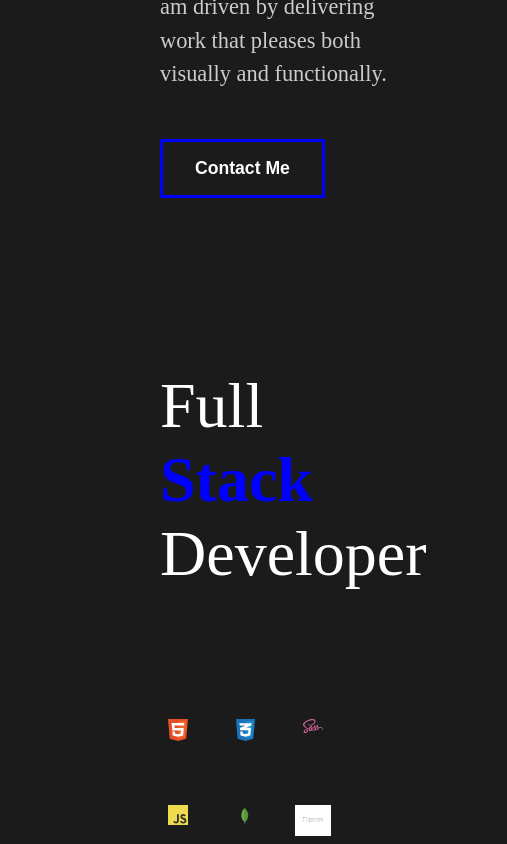
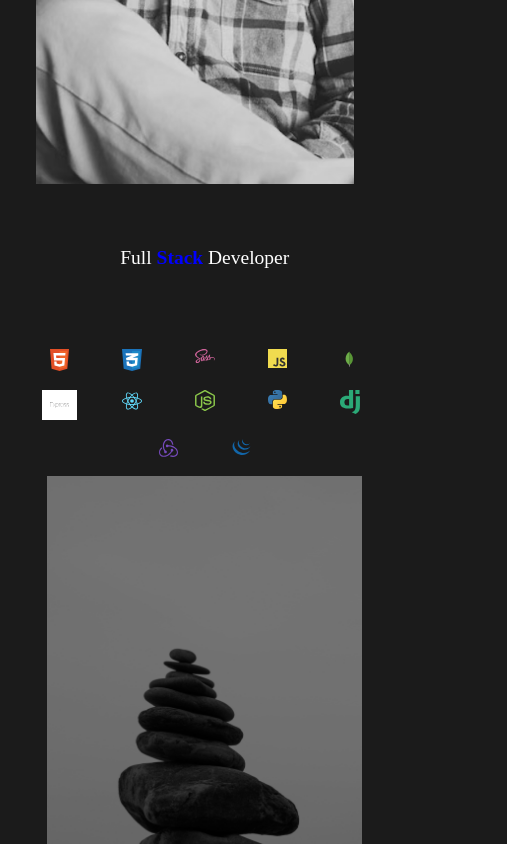
Before and after one commit to c-fasano/portfolioSite, a React (Create React App) app: page / in a window 390 px wide. Shown: the part 820-1664 px from the top of the page, 507 px wide, since content can reach past the window. Built offline with nearby package versions, Linux system fonts and the light colour scheme.

Commit message:
responsive styling for about page

```diff
--- a/src/components/FaqSection.jsx
+++ b/src/components/FaqSection.jsx
@@ -45,6 +45,7 @@ const FaqSection = () => {
 }
 
 const StyledFaq = styled(StyledAbout)`
+  padding: 5vh 5% 5vh 5%;
   display: block;
   h2 {
     padding-bottom: 2rem;
@@ -66,6 +67,12 @@ const StyledFaq = styled(StyledAbout)`
       padding: 1rem 0;
     }
   }
+  @media (max-width: 1100px) {
+    padding: 0 5% 5vh 5%;
+  }
+  h2 {
+    padding: 0;
+  }
 `
 
 export default FaqSection
--- a/src/components/GlobalStyle.jsx
+++ b/src/components/GlobalStyle.jsx
@@ -17,7 +17,7 @@ body {
 
 button {
   font-weight: bold;
-  font-size: 1.1rem;
+  font-size: 1.5vw;
   cursor: pointer;
   padding: 1rem 2rem;
   border: 3px solid blue;
@@ -34,7 +34,7 @@ button {
 
 h2 {
   font-weight: lighter;
-  font-size: 4rem;
+  font-size: 3.5vw;
 }
 
 h3 {
@@ -44,11 +44,11 @@ h3 {
 h4 {
   font-weight: bold;
   color: white;
-  font-size: 2rem;
+  font-size: 2vw;
 }
 
 a {
-  font-size: 1.1rem;
+  font-size: 2.5vw;
 }
 
 span {
@@ -59,10 +59,26 @@ span {
 p {
   padding: 3rem 0;
   color: #ccc;
-  font-size: 1.4rem;
+  font-size: 1.5vw;
   line-height: 150%;
 }
 
+@media (max-width: 1100px) {
+  h2 {
+    font-size: 5vw;
+  }
+  p{
+    font-size: 3vw;
+    padding: 1.5rem 0;
+  }
+  button {
+    font-size: 3vw;
+    padding: 2vh 2%;
+  }
+  h4 {
+    font-size: 4vw;
+  }
+}
 `
 
 export default GlobalStyle
--- a/src/components/Nav.jsx
+++ b/src/components/Nav.jsx
@@ -24,7 +24,7 @@ const StyledNav = styled.nav`
   margin: auto;
   justify-content: space-between;
   align-items: center;
-  padding: 1rem 10rem;
+  padding: 1vh 5%;
   background: #282828;
   a {
     color: white;
@@ -42,6 +42,12 @@ const StyledNav = styled.nav`
     padding-left: 10rem;
     position: relative;
   }
+  @media (max-width: 1100px) {
+    ul {
+      padding: 2vh 2%;
+      justify-content: space-evenly;
+    }
+  }
 `
 
 export default Nav
--- a/src/components/SkillsSection.jsx
+++ b/src/components/SkillsSection.jsx
@@ -100,23 +100,27 @@ const SkillsSection = () => {
 
 
 const StyledServices = styled(StyledAbout)`
+  padding: 5vh 0 5vh 5%;
   h2 {
     padding-bottom: 5rem;
   }
-  p {
-    width: 70%;
-    padding: 2rem 0rem 4rem 0rem;
-  }
+  @media (max-width: 1100px) {
+  display: block;
+  text-align: center;
+}
 `
 
 const StyledCards = styled.div `
   display: flex;
   flex-wrap: wrap;
+  @media (max-width: 1100px) {
+    justify-content: center;
+  }
 `
 
 const StyledCard = styled.div `
   flex-basis: 4rem;
-  padding: 3rem 2rem 1rem 0;
+  padding: 3vh 2% 1vh 0;
   .icon {
       display: flex;
       align-items: center;
@@ -126,6 +130,12 @@ const StyledCard = styled.div `
       color: black;
     }
   }
+  @media (max-width: 1100px) {
+    padding: 0 5% 5% 5%;
+    h2 {
+      padding-bottom: 0rem;
+    }
+  }
 `
 
 export default SkillsSection
--- a/src/components/Wave.jsx
+++ b/src/components/Wave.jsx
@@ -23,6 +23,9 @@ const WaveSvg = styled.svg `
   position: absolute;
   left: 0;
   z-index: 1;
+  @media (max-width: 1100px) {
+    visibility: hidden;
+  }
 `
 
 export default Wave
--- a/src/styles.jsx
+++ b/src/styles.jsx
@@ -6,15 +6,26 @@ min-height: 90vh;
 display: flex;
 align-items: center;
 justify-content: space-between;
-padding: 5rem 10rem;
+padding: 5vh 0 5vh 5%;
 color: white;
+@media (max-width: 1100px) {
+  display: block;
+  padding: 2vh 2%;
+  text-align: center;
+}
 `
 export const StyledDescription = styled(motion.div) `
 z-index: 2;
 flex: 1;
-padding-right: 5rem;
+padding-right: 5%;
 h2 {
   font-weight: lighter;
+}
+@media (max-width: 1100px) {
+  padding: 0;
+  button {
+    margin-bottom: 3vh;
+  }
 }
 `
 export const StyledImage = styled.div `
```
Also changed, not shown: src/components/PageTop.jsx (deleted, +0 -15 lines).
